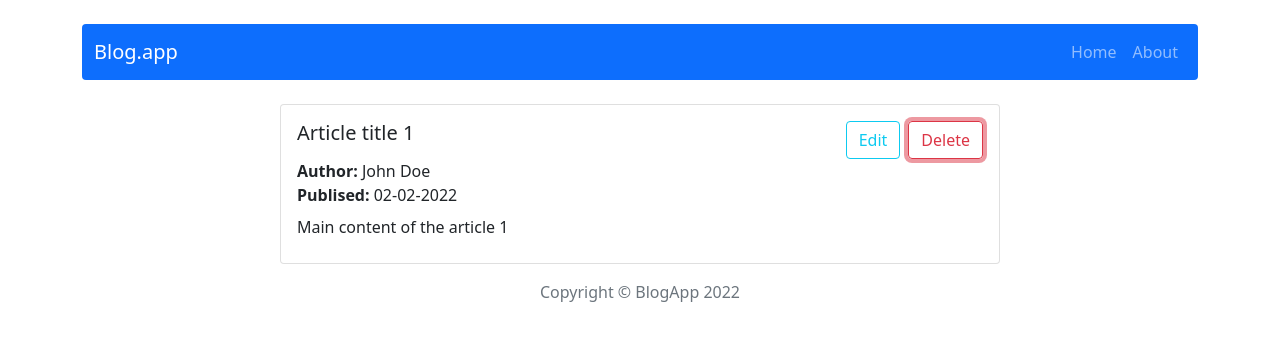
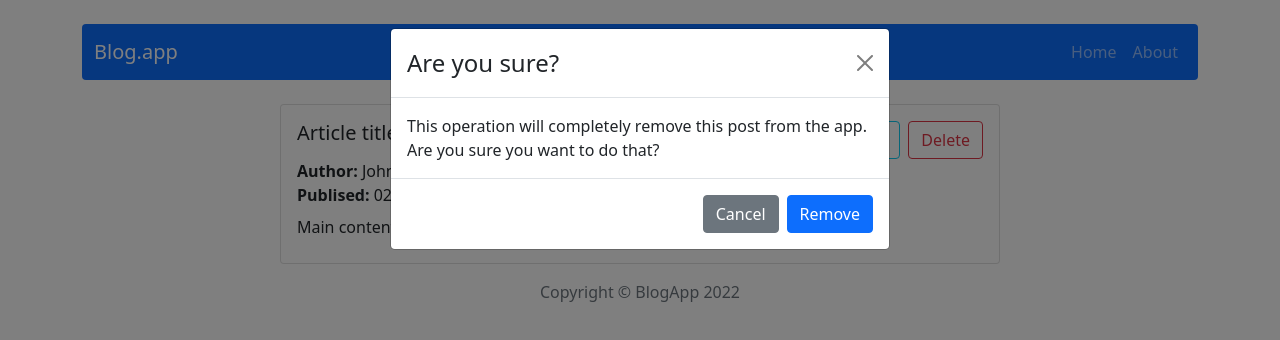
Before and after one commit to evacu8/react-blog-app, a React (Create React App) app: page /post/1 in a window 1280 px wide. Both pictures are taken after a click on the button "Delete". Shown: the top 340 px of the page. Built offline with nearby package versions, Linux system fonts and the light colour scheme.

Commit message:
Add DeleteModal to SinglePost page

```diff
--- a/src/components/pages/SinglePost/SinglePost.js
+++ b/src/components/pages/SinglePost/SinglePost.js
@@ -4,11 +4,17 @@ import { useParams } from 'react-router-dom';
 import { useSelector } from 'react-redux';
 import { getPostById } from '../../../redux/postsRedux';
 import { Navigate } from 'react-router-dom';
+import DeleteModal from '../../views/DeleteModal/DeleteModal';
+import { useState } from 'react';
 
 const SinglePost = () => {
 
   const { id } = useParams();
   const postData = useSelector(state => getPostById(state, id));
+
+  const [showModal, setShowModal] = useState(false);
+  const handleClose = () => setShowModal(false);
+  const handleShow = () => setShowModal(true);
 
   if(!postData) return <Navigate to="/" />
 
@@ -22,7 +28,7 @@ const SinglePost = () => {
               <Link to={`/post/edit/${id}`}>
                 <button type="button" className='btn btn-outline-info me-2'>Edit</button>
               </Link>
-              <button type="button" className='btn btn-outline-danger'>Delete</button>
+              <button type="button" className='btn btn-outline-danger' onClick={handleShow}>Delete</button>
             </div>
           </div>
           <Card.Text className='my-0'>
@@ -36,6 +42,7 @@ const SinglePost = () => {
           </Card.Text>
         </Card.Body>
       </Card>
+      <DeleteModal id={id} show={showModal} handleClose={handleClose}/>
     </Container>
   );
 };
--- /dev/null
+++ b/src/components/views/DeleteModal/DeleteModal.js
@@ -0,0 +1,26 @@
+import { Modal } from "react-bootstrap";
+import { Button } from "react-bootstrap";
+
+const DeleteModal = props => {
+
+  return (
+    <>
+      <Modal show={props.show} onHide={props.handleClose}>
+        <Modal.Header closeButton>
+          <Modal.Title>Are you sure?</Modal.Title>
+        </Modal.Header>
+        <Modal.Body>This operation will completely remove this post from the app. <br />Are you sure you want to do that?</Modal.Body>
+        <Modal.Footer>
+          <Button variant="secondary" onClick={props.handleClose}>
+            Cancel
+          </Button>
+          <Button variant="primary" onClick={props.handleClose}>
+            Remove
+          </Button>
+        </Modal.Footer>
+      </Modal>
+    </>
+  );
+}
+
+export default DeleteModal;
```
